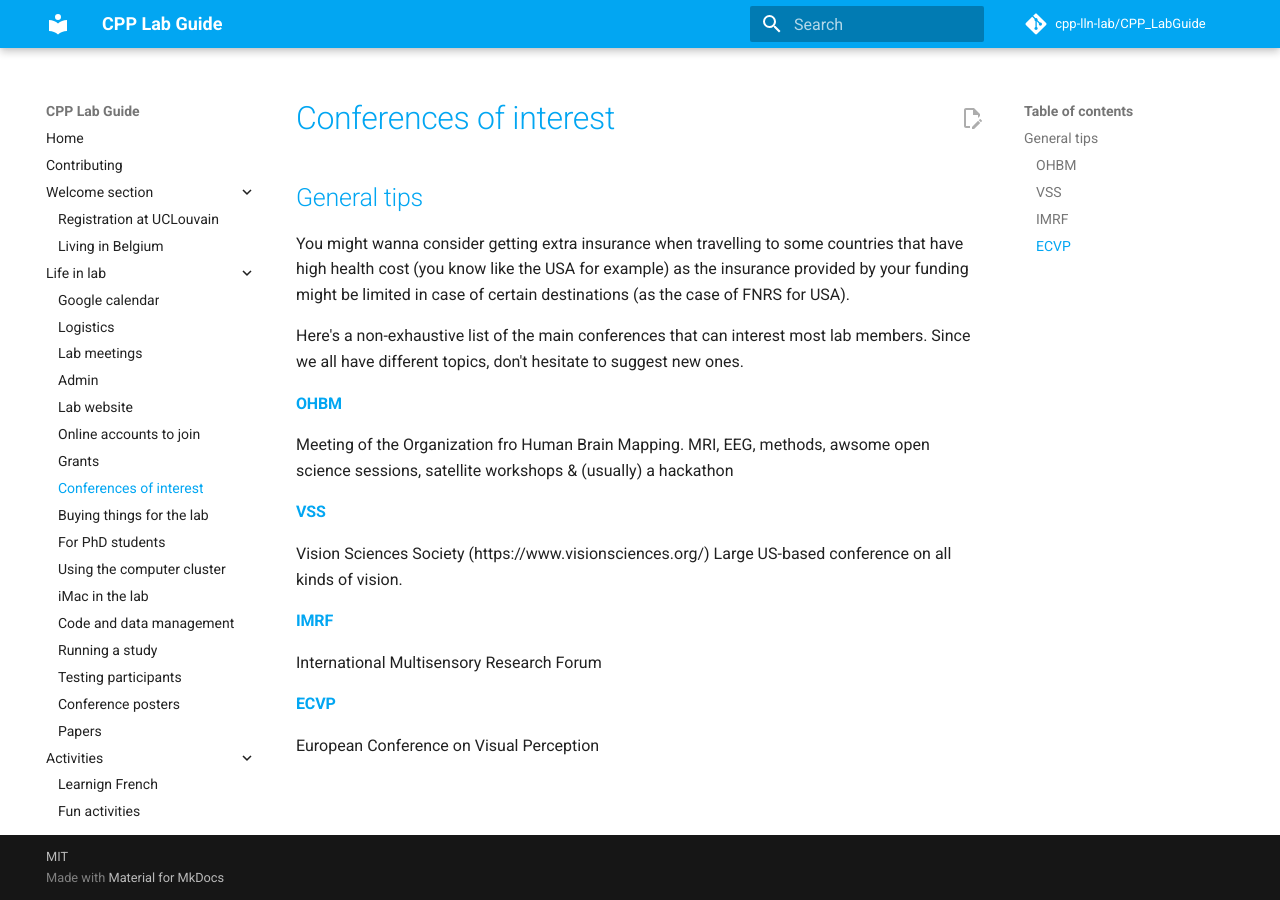
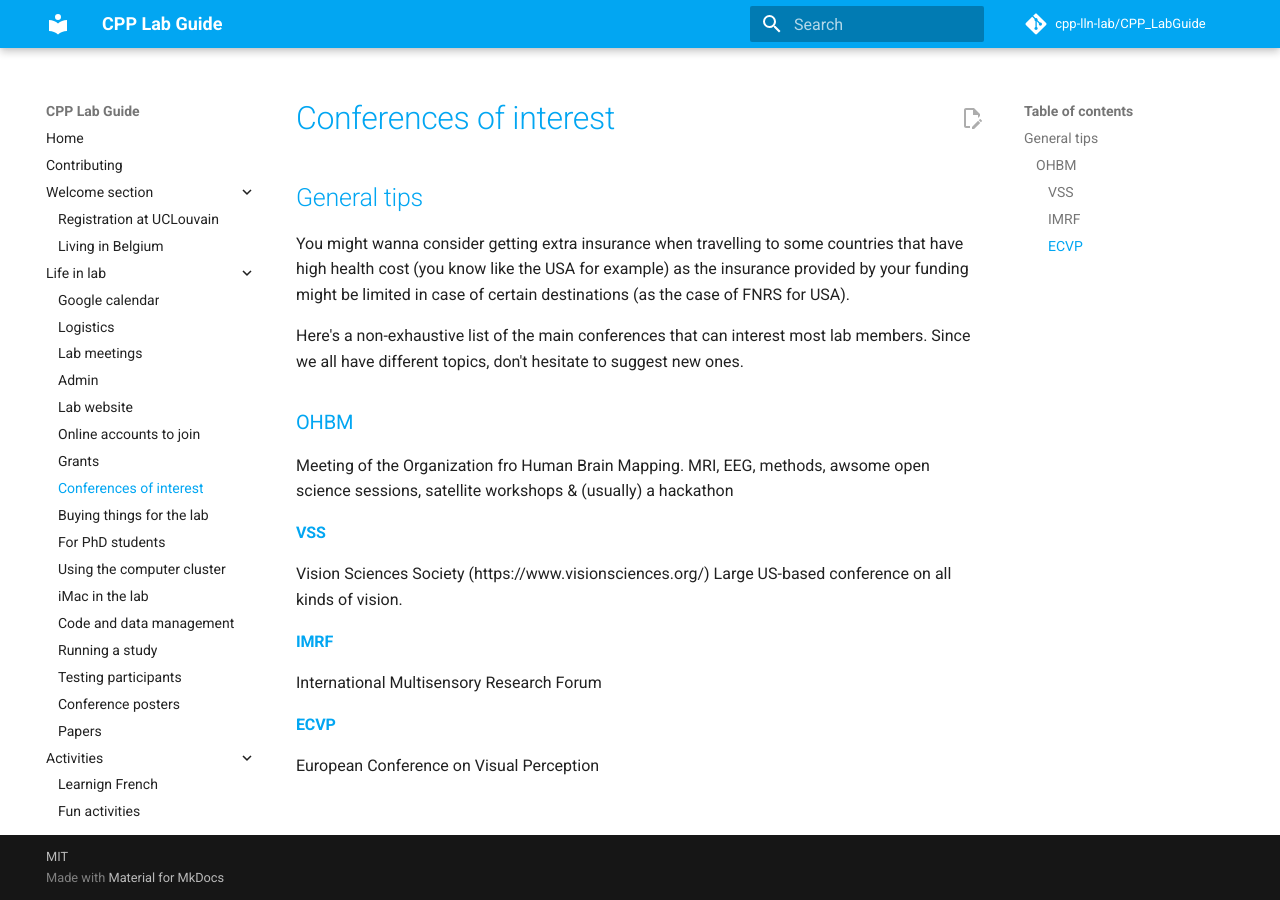
Before and after one commit to cpp-lln-lab/CPP_LabGuide, an MkDocs documentation site: the page built from doc/conferences_of_interest.md, in a window 1280 px wide. Built offline with MkDocs 1.6.1 and Material for MkDocs 9.7.7, drawn with Linux system fonts in a browser that asks for light colours; comment, search, counter and statistics services are not loaded.

```diff
--- a/doc/conferences_of_interest.md
+++ b/doc/conferences_of_interest.md
@@ -6,7 +6,7 @@ You might wanna consider getting extra insurance when travelling to some countri
 
 Here's a non-exhaustive list of the main conferences that can interest most lab members. Since we all have different topics, don't hesitate to suggest new ones.
 
-#### OHBM
+### OHBM
 Meeting of the Organization fro Human Brain Mapping.
 MRI, EEG, methods, awsome open science sessions, satellite workshops & (usually) a hackathon
 
```
